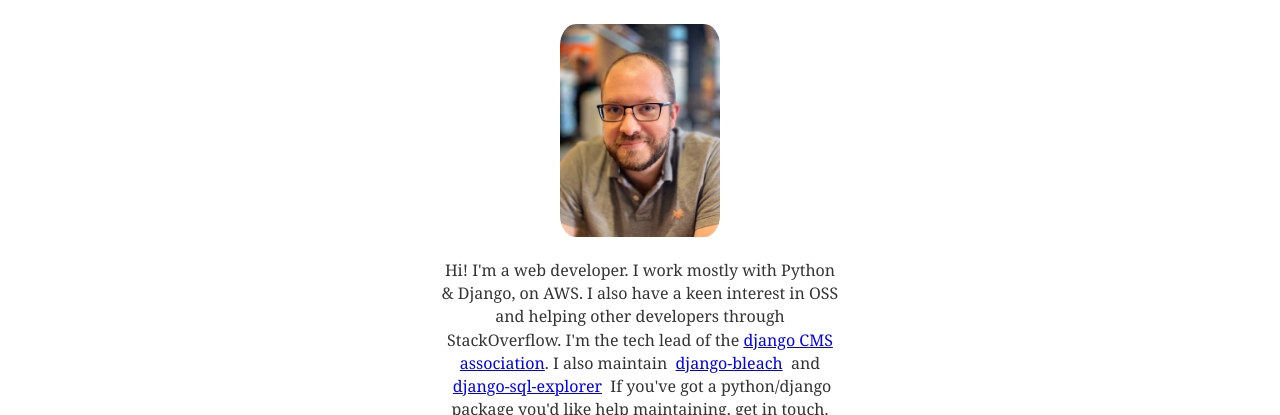
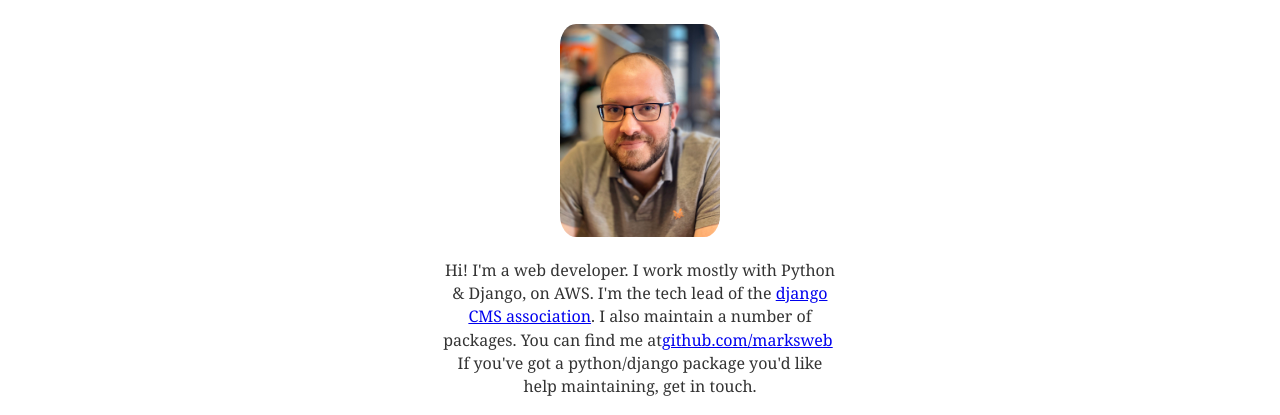
Before and after one commit to marksweb/co.uk, a Gatsby site: page /about in a window 1280 px wide. Shown: the part 200-615 px from the top of the page. Built offline with nearby package versions, Linux system fonts and the light colour scheme; Gatsby itself is replaced by a stand-in of ours; some packages are replaced by stand-ins of ours.

Commit message:
Updated about.

```diff
--- a/src/pages/about.js
+++ b/src/pages/about.js
@@ -27,16 +27,11 @@ const AboutPage = ({ data }) => {
         <h1>Mark Walker</h1>
         <Avatar sharpImage={data.avatarImage.childImageSharp} />
         <BioStyles>
-          Hi! I'm a web developer. I work mostly with Python & Django, on AWS. I
-          also have a keen interest in OSS and helping other developers through StackOverflow.
+          Hi! I'm a web developer. I work mostly with Python & Django, on AWS.
           I'm the tech lead of the <ExternalLink to="https://www.django-cms.org/en/about-us/" title="django CMS association">django CMS association</ExternalLink>.
-          I also maintain &nbsp;
-          <ExternalLink to="https://github.com/marksweb/django-bleach" title="django-bleach">
-            django-bleach
-          </ExternalLink>
-          &nbsp; and &nbsp;
-          <ExternalLink to="https://github.com/groveco/django-sql-explorer" title="django-sql-explorer">
-            django-sql-explorer
+          I also maintain a number of packages. You can find me at
+          <ExternalLink to="https://github.com/marksweb" title="github profile">
+            github.com/marksweb
           </ExternalLink>
           &nbsp;
           If you've got a python/django package you'd like help maintaining, get in touch.
```
